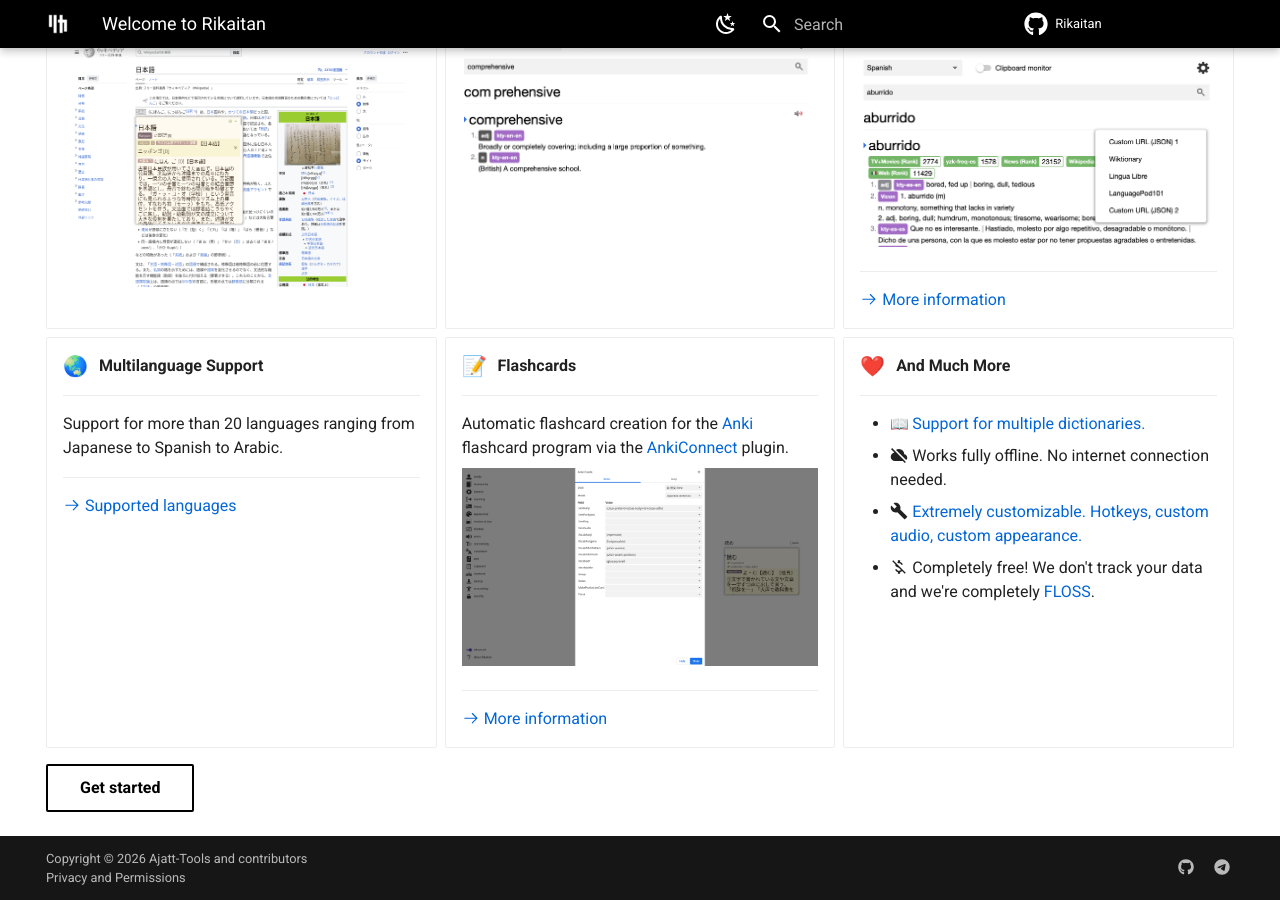
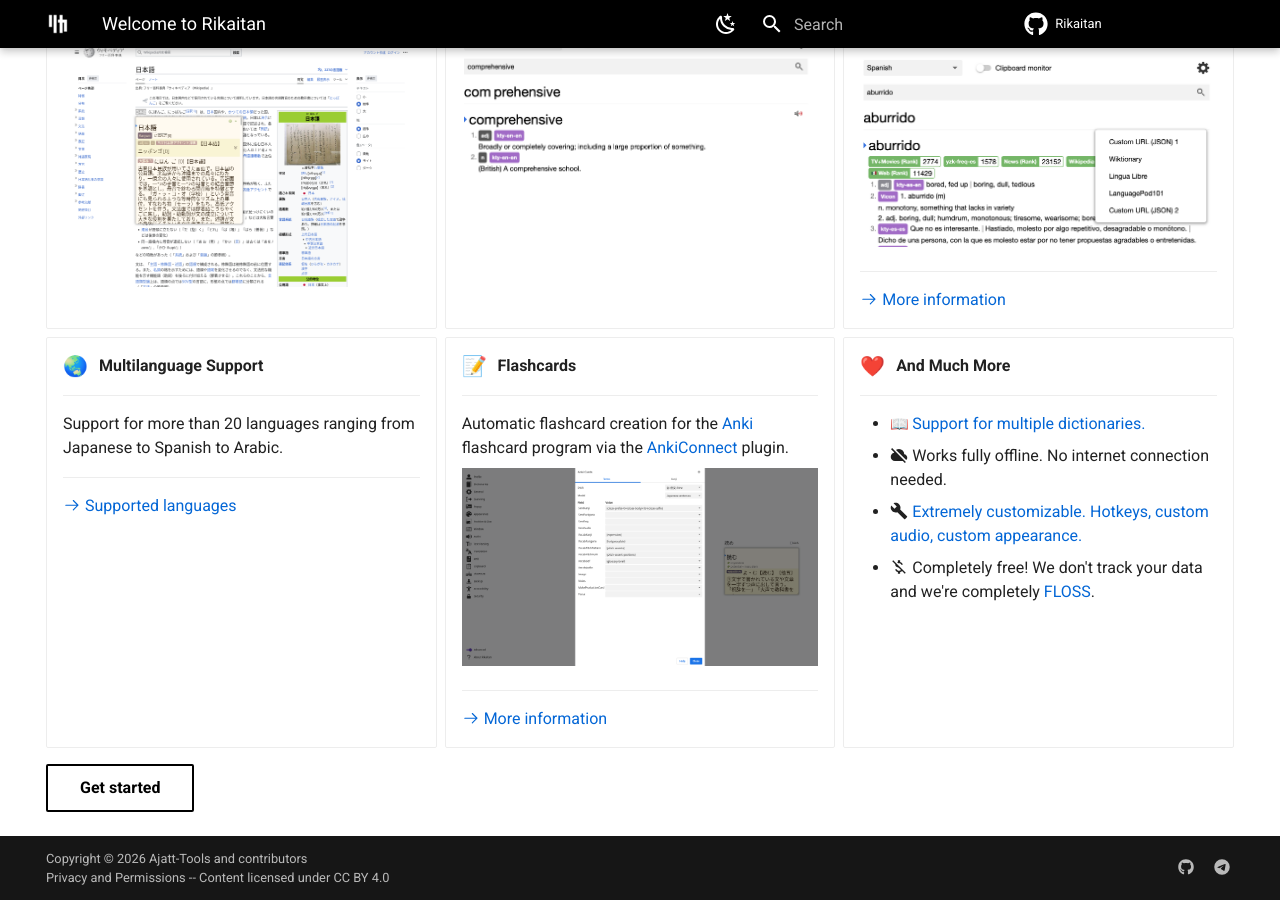
Before and after one commit to rikaitan/rikaitan.github.io, an MkDocs documentation site: the page built from docs/index.md, in a window 1280 px wide and 900 px high, scrolled down 630 px. Built offline with MkDocs 1.6.1 and Material for MkDocs 9.7.7, drawn with Linux system fonts in a browser that asks for light colours; emoji names are drawn with the system emoji font; comment, search, counter and statistics services are not loaded.

Commit message:
docs: Add GNU General Public License to the repository. Add CC-BY license information
Add GNU General Public License v3.0 and CC-BY-4.0 license to the repository with an explanation in README.md.

```diff
--- a/mkdocs.yml
+++ b/mkdocs.yml
@@ -105,4 +105,5 @@ extra_javascript:
 
 copyright: |
   Copyright &copy; 2026 Ajatt-Tools and contributors <br>
-  <a href="/privacy">Privacy and Permissions</a>
+  <a href="/privacy">Privacy and Permissions</a> --
+  Content licensed under <a href="https://creativecommons.org/licenses/by/4.0/">CC BY 4.0</a>
```
Also changed, not shown: README.md (+3 -0 lines), 3 other files.
